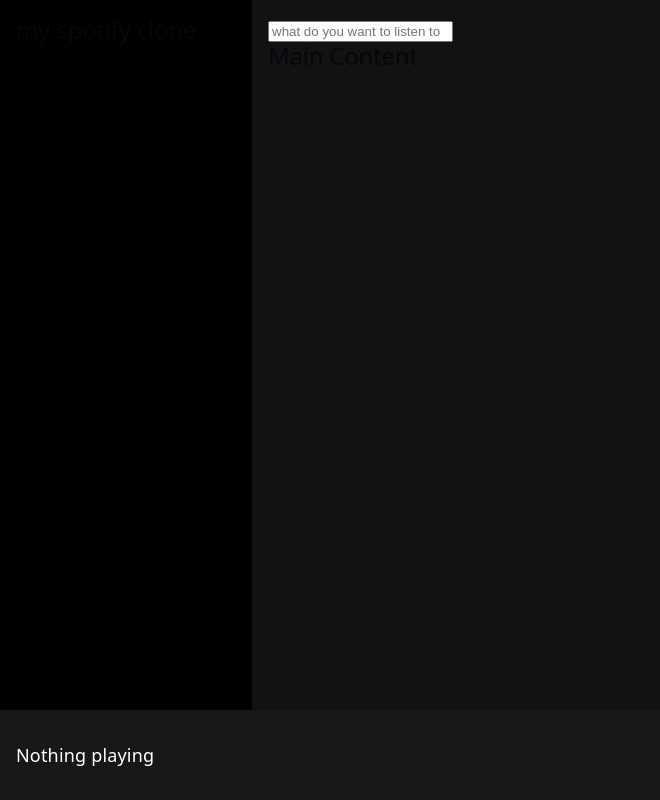
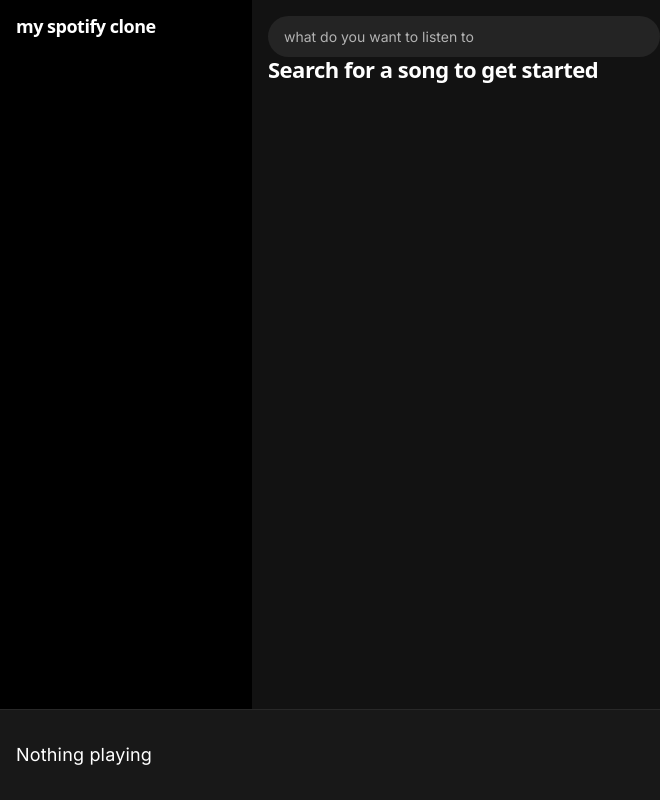
Before and after one commit to Farran-Ahmed/spotifys-clone-, a React (Vite) app: page / in a window 1280 px wide. Shown: the whole page, without its empty margins (0-660 px from the left). Built offline with nearby package versions, Linux system fonts and the light colour scheme.

Commit message:
Add play/pause icons and dynamic search heading

```diff
--- a/index.html
+++ b/index.html
@@ -1,6 +1,8 @@
 <!doctype html>
 <html lang="en">
   <head>
+    <link rel="preconnect" href="https://fonts.googleapis.com">
+    <link href="https://fonts.googleapis.com/css2?family=Inter:wght@400;600;700;800&display=swap" rel="stylesheet">
     <meta charset="UTF-8" />
     <link rel="icon" type="image/svg+xml" href="/favicon.svg" />
     <meta name="viewport" content="width=device-width, initial-scale=1.0" />
--- a/src/components/MainContent.jsx
+++ b/src/components/MainContent.jsx
@@ -27,7 +27,10 @@
 return (
     <div className="main-content">
       <SearchBar searchTerm={searchTerm} setSearchTerm={setSearchTerm} />
-      <h2>Main Content</h2>
+      <h2>{searchTerm.trim() === ""
+          ? "Search for a song to get started"
+          : `Results for "${searchTerm}"`}
+      </h2>
       <div className="results-grid">
         {results.map((track) => (
           <div className="track-card" key={track.trackId} onClick={() => setCurrentTrack(track)}>
--- a/src/components/PlayerBar.jsx
+++ b/src/components/PlayerBar.jsx
@@ -45,7 +45,7 @@
             <p className="track-artist">{currentTrack.artistName}</p>
           </div>
           <button onClick={togglePlay}>
-            {isPlaying ? 'Pause' : 'Play'}
+            {isPlaying ? '⏸' : '▶'}
           </button>
 
           <span className='time'>{formatTime(currentTime)}</span>
--- a/src/index.css
+++ b/src/index.css
@@ -4,14 +4,14 @@
   --bg: #fff;
   --border: #e5e4e7;
   --code-bg: #f4f3ec;
-  --accent: #aa3bff;
+  --accent: #1DB954;
   --accent-bg: rgba(170, 59, 255, 0.1);
   --accent-border: rgba(170, 59, 255, 0.5);
   --social-bg: rgba(244, 243, 236, 0.5);
   --shadow:
     rgba(0, 0, 0, 0.1) 0 10px 15px -3px, rgba(0, 0, 0, 0.05) 0 4px 6px -2px;
 
-  --sans: system-ui, "Segoe UI", Roboto, sans-serif;
+  --sans: 'Inter', system-ui, sans-serif;
   --heading: system-ui, "Segoe UI", Roboto, sans-serif;
   --mono: ui-monospace, Consolas, monospace;
 
@@ -196,3 +196,123 @@
   font-size: 12px;
   min-width: 32px;
 }
+
+/* Global type tightening */
+body {
+  font-family: var(--sans);
+  -webkit-font-smoothing: antialiased;
+}
+
+.app h2 {
+  font-size: 22px;
+  font-weight: 800;
+  letter-spacing: -0.5px;
+  color: white;
+}
+
+/* Sidebar branding */
+.sidebar h2 {
+  font-size: 18px;
+  font-weight: 800;
+  color: white;
+}
+
+/* Search bar restyle — pill shaped, focus glow */
+.search-bar input {
+  width: 100%;
+  max-width: 360px;
+  padding: 12px 16px;
+  border-radius: 500px;
+  border: none;
+  background-color: #242424;
+  color: white;
+  font-family: var(--sans);
+  font-size: 14px;
+  outline: none;
+  transition: background-color 0.2s ease, box-shadow 0.2s ease;
+}
+
+.search-bar input::placeholder {
+  color: #b3b3b3;
+}
+
+.search-bar input:focus {
+  background-color: #2a2a2a;
+  box-shadow: 0 0 0 2px white;
+}
+
+/* Track cards — lift on hover */
+.track-card {
+  transition: background-color 0.25s ease, transform 0.25s ease;
+}
+
+.track-card:hover {
+  background-color: #282828;
+  transform: translateY(-4px);
+}
+
+.track-card img {
+  box-shadow: 0 8px 24px rgba(0, 0, 0, 0.4);
+}
+
+/* Signature element: circular green play button */
+.now-playing button {
+  width: 40px;
+  height: 40px;
+  border-radius: 50%;
+  border: none;
+  background-color: #1DB954;
+  color: black;
+  font-weight: 700;
+  font-size: 12px;
+  cursor: pointer;
+  transition: transform 0.15s ease, background-color 0.15s ease;
+  display: flex;
+  align-items: center;
+  justify-content: center;
+}
+
+.now-playing button:hover {
+  background-color: #1ed760;
+  transform: scale(1.08);
+}
+
+/* Seek bar restyle — green fill */
+.seek-bar {
+  -webkit-appearance: none;
+  height: 4px;
+  border-radius: 2px;
+  background: #4d4d4d;
+  cursor: pointer;
+}
+
+.seek-bar::-webkit-slider-thumb {
+  -webkit-appearance: none;
+  width: 12px;
+  height: 12px;
+  border-radius: 50%;
+  background: white;
+  cursor: pointer;
+  opacity: 0;
+  transition: opacity 0.15s ease;
+}
+
+.seek-bar:hover::-webkit-slider-thumb {
+  opacity: 1;
+}
+
+/* Player bar polish */
+.player-bar {
+  border-top: 1px solid #282828;
+}
+
+/* Custom scrollbar for main content */
+.main-content::-webkit-scrollbar {
+  width: 12px;
+}
+
+.main-content::-webkit-scrollbar-thumb {
+  background-color: #4d4d4d;
+  border-radius: 6px;
+  border: 3px solid #121212;
+}
```
